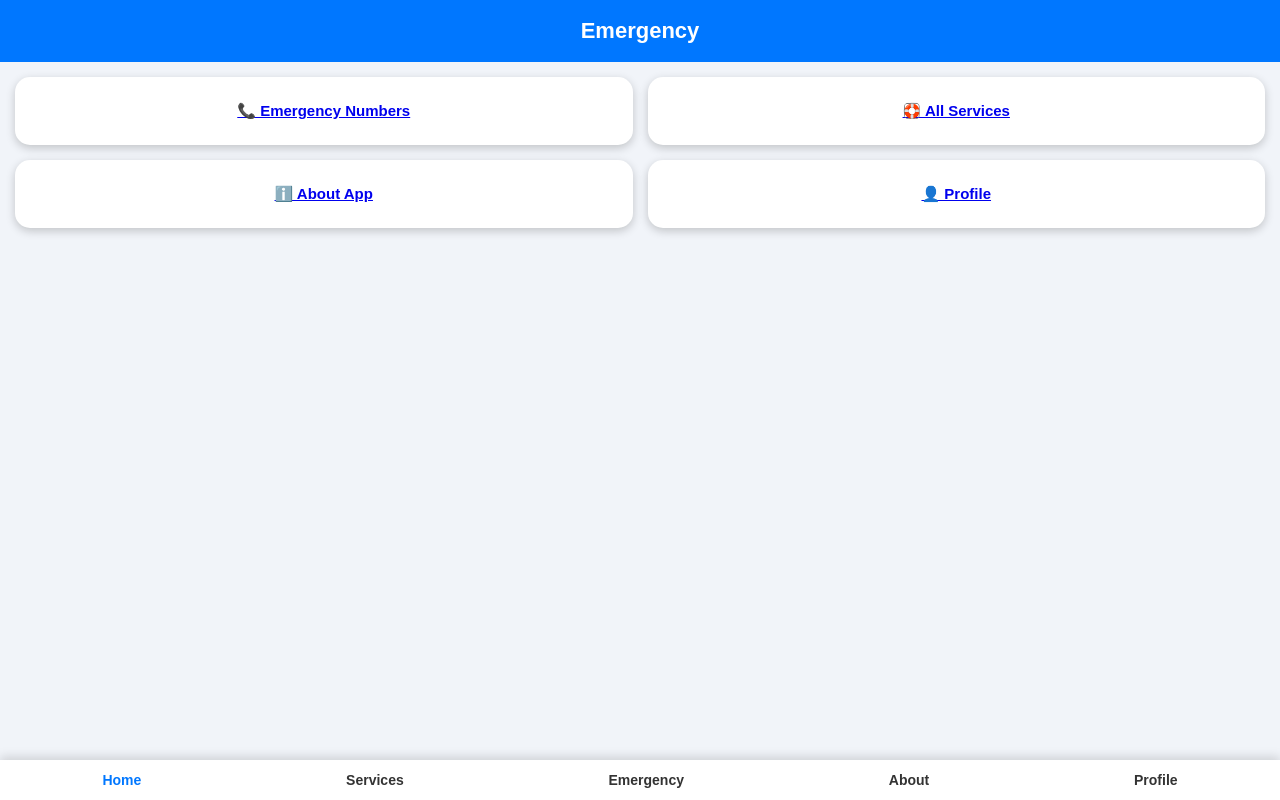
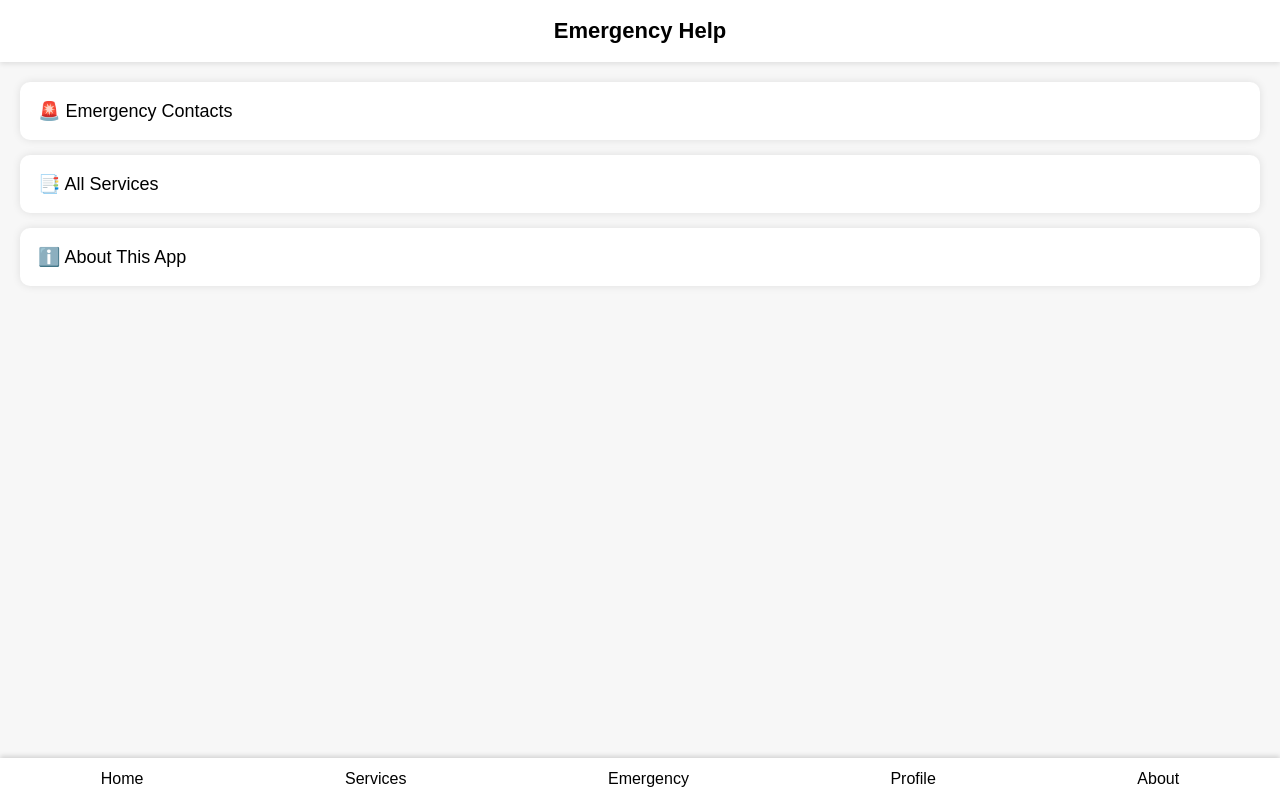
Before and after one commit to yog255992-del/Emergency, a plain HTML site: page index.html in a window 1280 px wide. Drawn offline with Linux system fonts and the light colour scheme.

Commit message:
Refactor index.html for improved layout and design
Updated the HTML structure and styling for better layout and accessibility.

```diff
--- a/index.html
+++ b/index.html
@@ -1,76 +1,87 @@
 <!DOCTYPE html>
-<html>
+<html lang="en">
 <head>
-    <title>Emergency - Home</title>
-    <meta name="viewport" content="width=device-width, initial-scale=1">
+<meta charset="UTF-8">
+<meta name="viewport" content="width=device-width, initial-scale=1.0">
+<title>Emergency Help - Home</title>
+
 <style>
-        body { margin:0; font-family:Arial; background:#f1f4f9; }
+body {
+  font-family: Arial;
+  margin: 0;
+  background: #f7f7f7;
+}
 
-        .topbar {
-            background:#0077ff;
-            padding:18px;
-            color:white;
-            font-size:22px;
-            text-align:center;
-            font-weight:bold;
+header {
+  background: #ffffff;
+  padding: 18px;
+  text-align: center;
+  font-size: 22px;
+  font-weight: bold;
+  box-shadow: 0 2px 5px rgba(0,0,0,0.1);
 }
 
 .container {
-            padding:15px;
-            display:grid;
-            grid-template-columns:repeat(2, 1fr);
-            gap:15px;
+  padding: 20px;
 }
 
 .card {
-            background:white;
-            padding:25px;
-            border-radius:15px;
-            box-shadow:0 3px 10px rgba(0,0,0,0.2);
-            text-align:center;
-            font-size:15px;
-            font-weight:bold;
+  background: white;
+  padding: 18px;
+  margin-bottom: 15px;
+  border-radius: 10px;
+  box-shadow: 0 0 8px rgba(0,0,0,0.1);
+  font-size: 18px;
 }
 
-        .nav {
-            position:fixed;
-            bottom:0; left:0; right:0;
-            background:white;
-            display:flex;
-            justify-content:space-around;
-            padding:12px 0;
-            box-shadow:0 -3px 10px rgba(0,0,0,0.15);
+a {
+  text-decoration: none;
+  color: black;
 }
 
-        .nav a {
-            color:#333;
-            text-decoration:none;
-            font-size:14px;
-            font-weight:bold;
+.navbar {
+  position: fixed;
+  bottom: 0;
+  width: 100%;
+  background: #ffffff;
+  display: flex;
+  justify-content: space-around;
+  padding: 12px 0;
+  box-shadow: 0 -2px 5px rgba(0,0,0,0.15);
 }
 
-        .nav .active {
-            color:#0077ff;
+.navbar a {
+  font-size: 16px;
 }
 </style>
 </head>
+
 <body>
 
-<div class="topbar">Emergency</div>
+<header>Emergency Help</header>
 
 <div class="container">
-    <a class="card" href="emergency.html">📞 Emergency Numbers</a>
-    <a class="card" href="services.html">🛟 All Services</a>
-    <a class="card" href="about.html">ℹ️ About App</a>
-    <a class="card" href="profile.html">👤 Profile</a>
+
+  <a href="emergency.html">
+    <div class="card">🚨 Emergency Contacts</div>
+  </a>
+
+  <a href="services.html">
+    <div class="card">📑 All Services</div>
+  </a>
+
+  <a href="about.html">
+    <div class="card">ℹ️ About This App</div>
+  </a>
+
 </div>
 
-<div class="nav">
-    <a class="active" href="index.html">Home</a>
+<div class="navbar">
+  <a href="index.html">Home</a>
   <a href="services.html">Services</a>
   <a href="emergency.html">Emergency</a>
+  <a href="profile.html">Profile</a>
   <a href="about.html">About</a>
-    <a href="profile.html">Profile</a>
 </div>
 
 </body>
```
Lines whose indentation alone changed are shown as unchanged.
